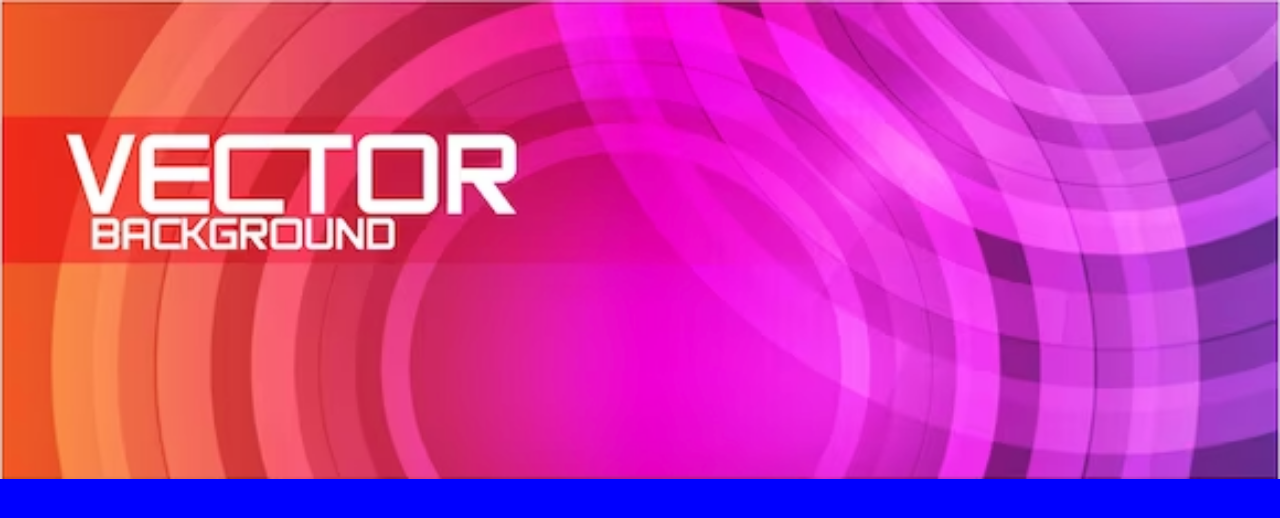
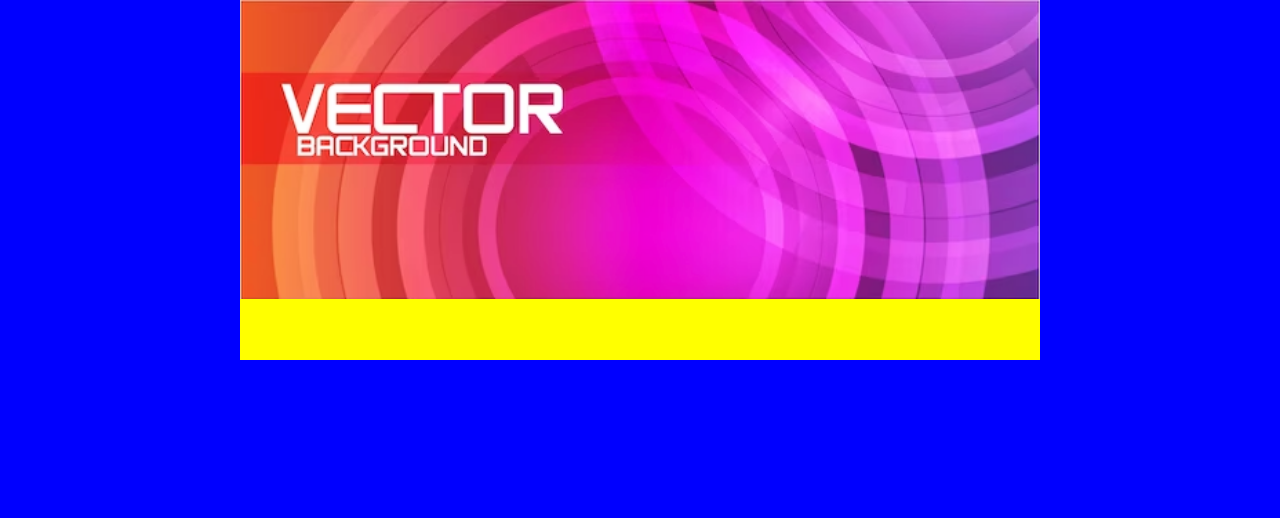
Before and after one commit to alcoceroftoday/Example_background, a plain HTML site: page index.html in a window 1280 px wide. Drawn offline with Linux system fonts and the light colour scheme.

Commit message:
agrego maximo tamaño y centro para pantallas grandes

```diff
--- a/assets/css/style.css
+++ b/assets/css/style.css
@@ -5,6 +5,9 @@ body{
 .content{
 	background-color: yellow;
 	height: 360px;
+	/* responsive */
+	max-width: 800px;
+	margin: 0 auto;
 }
 .content img {
 	width: 100%;
```
